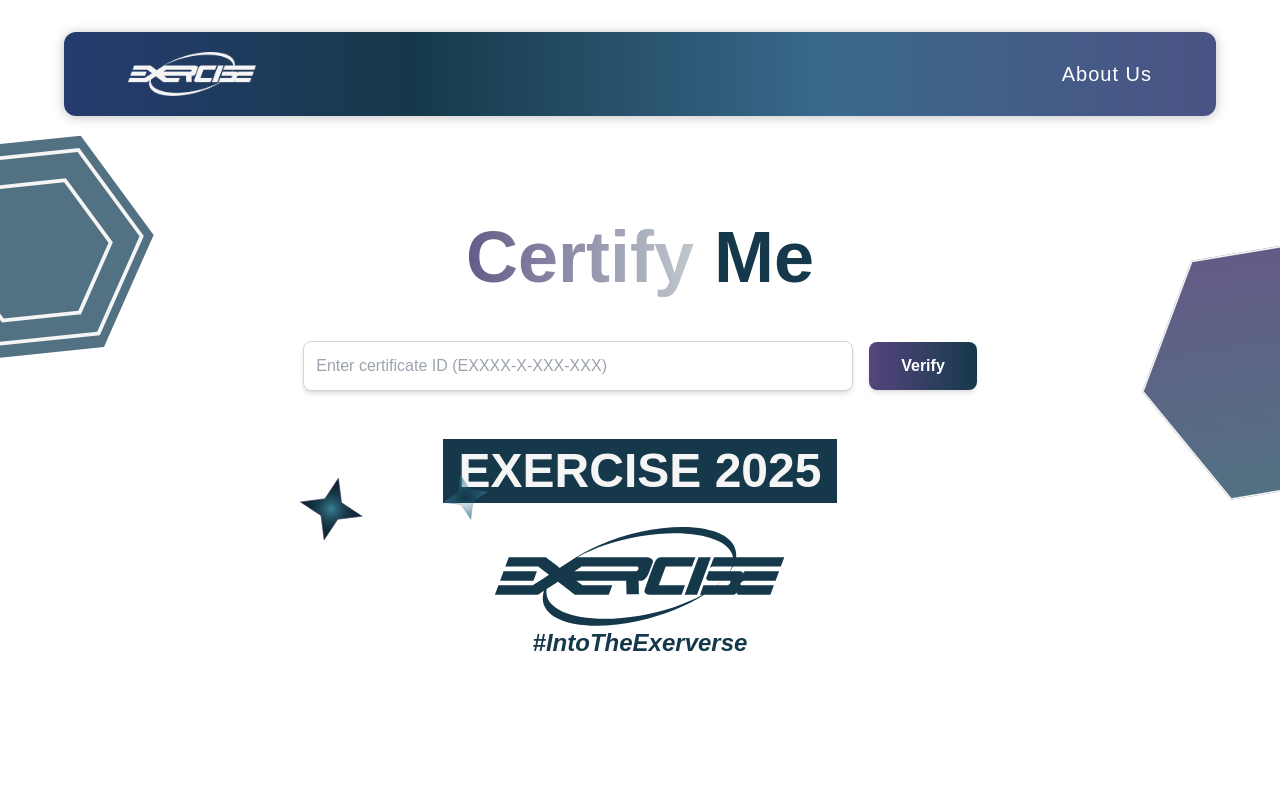
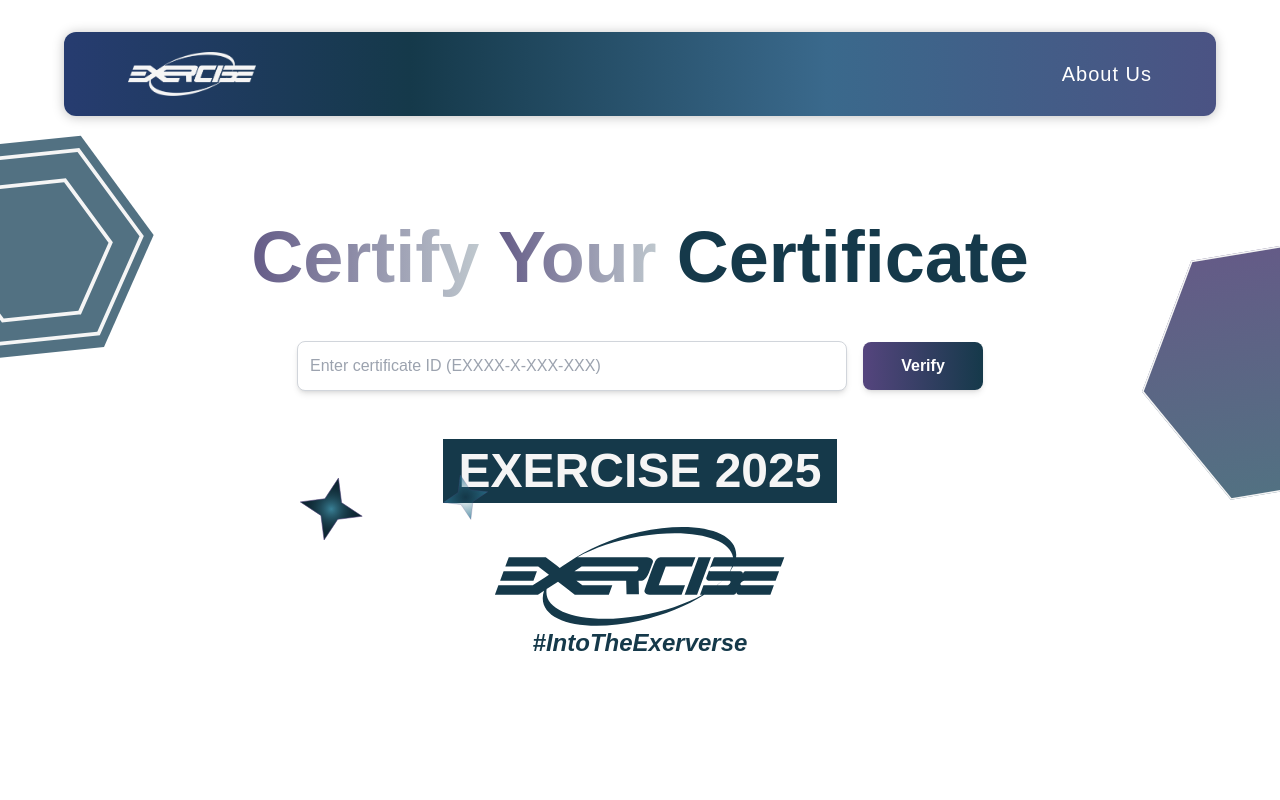
Before and after one commit to Deann7/Exercise-VerifyCertificate, a Next.js app: page / in a window 1280 px wide. Shown: the top 800 px of the page. Built offline with nearby package versions, Linux system fonts and the light colour scheme.

Commit message:
Revisi Sistem Verify

```diff
--- a/src/components/Home.js
+++ b/src/components/Home.js
@@ -50,7 +50,7 @@
 
       toast.dismiss(id);
 
-      if (data) {
+      if (data && data.recipient) {
         const date = dayjs(data.created_at);
         toast.success(
           <>
@@ -66,10 +66,14 @@
         setModalOpen(true);
       } else {
         toast.error("Certificate with the given ID was not found!");
+        setCertificate(null);
+        setModalOpen(false);  // Ensure modal doesn't open
       }
     } catch (error) {
       console.error("Error verifying certificate:", error);
       toast.error("An error occurred. Please try again.");
+      setCertificate(null);
+      setModalOpen(false);  // Ensure modal doesn't open
     } finally {
       setIsLoading(false);
     }
@@ -93,11 +97,19 @@
             Certify
           </motion.span>{" "}
           <motion.span
+          className="bg-gradient-to-r from-purple_3 to-gray_2 bg-clip-text text-transparent"
             initial={{ opacity: 0 }}
             animate={{ opacity: 1 }}
             transition={{ delay: 0.5, duration: 3 }}
           >
-            Me
+            Your
+          </motion.span>{" "}
+          <motion.span
+            initial={{ opacity: 0 }}
+            animate={{ opacity: 1 }}
+            transition={{ delay: 0.5, duration: 3 }}
+          >
+            Certificate
           </motion.span>
         </h1>
         <motion.div
@@ -113,13 +125,13 @@
               type="text"
               name="code"
               placeholder="Enter certificate ID (EXXXX-X-XXX-XXX)"
-              className="w-full sm:w-[350px] md:w-[450px] lg:w-[550px] p-3 rounded-lg border border-gray-300 text-gray-800 shadow-md focus:outline-none focus:ring-2 focus:ring-purple_4 transition-all"
+              className="w-full max-sm:w-[350px] sm:w-[400px] md:w-[500px] lg:w-[550px] p-3 rounded-lg border border-gray-300 text-gray-800 shadow-md focus:outline-none focus:ring-2 focus:ring-purple_4 transition-all"
             />
             <button
               type="submit"
               disabled={isLoading}
-              className={`w-full sm:w-auto p-3 px-8 rounded-lg shadow-md bg-gradient-to-r from-purple_4 to-blue_3 text-white font-semibold ${
-                isLoading ? "opacity-50 cursor-not-allowed" : "hover:scale-105"
+              className={`w-full max-sm:w-[200px] md:w-[120px] p-3 px-8 rounded-lg shadow-md bg-gradient-to-r from-purple_4 to-blue_3 text-white font-semibold ${
+                isLoading ? "w-[170px] md:w-[210px] opacity-50 cursor-not-allowed" : "hover:scale-105"
               }`}
             >
               {isLoading ? "Verifying..." : "Verify"}
```
